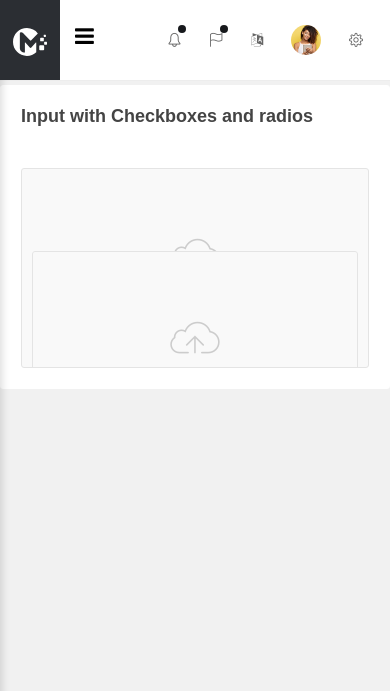
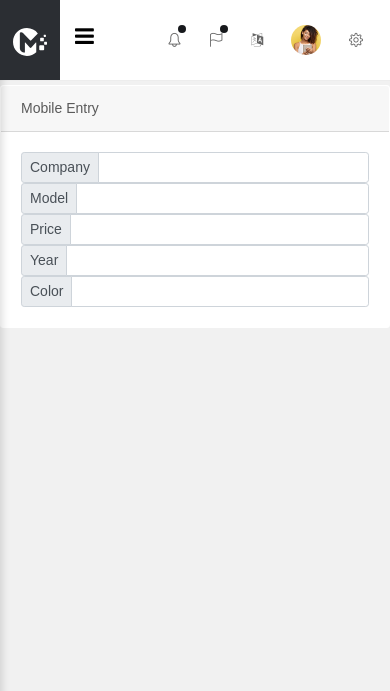
Before and after one commit to KamranKhanI/djangoApp, a Django app: page /mobile/test/ in a window 390 px wide. Shown: the top 691 px of the page. Run offline with Django 3.2, Linux system fonts and the light colour scheme; some libraries are stand-ins or nearby versions; some web fonts are replaced.

Commit message:
Change in First Form of mobile ENTRY

```diff
--- a/Electronic/Mobile/templates/Mobile/mobile.html
+++ b/Electronic/Mobile/templates/Mobile/mobile.html
@@ -2,12 +2,63 @@
 
 {% block content %}
 
-    <div class="card">
-        <div class="header">
-                            <h2>Input with Checkboxes and radios</h2>
-                        </div>
-                        <div class="body">
-                            <div class="dropify-wrapper"><div class="dropify-message"><span class="file-icon"></span> <p>Drag and drop a file here or click</p><p class="dropify-error">Ooops, something wrong appended.</p></div><div class="dropify-loader"></div><div class="dropify-errors-container"><ul></ul></div><input class="dropify" type="file"><button class="dropify-clear" type="button">Remove</button><div class="dropify-preview"><span class="dropify-render"></span><div class="dropify-infos"><div class="dropify-infos-inner"><p class="dropify-filename"><span class="file-icon"></span> <span class="dropify-filename-inner"></span></p><p class="dropify-infos-message">Drag and drop or click to replace</p></div></div></div></div>
+    <div class="card big-light">
+                        <div class="card-header">Mobile Entry</div>
+                        <div class="card-body">
+                            <form method="post" action="">
+
+                            <div class="row">
+                                <div class="col-md-6">
+                                       <div class="input-group input-group-sm">
+                                <div class="input-group-prepend">
+                                    <span class="input-group-text" id="inputGroup-sizing-sm">Company</span>
+                                </div>
+                                <input class="form-control" aria-describedby="inputGroup-sizing-sm" aria-label="Large" type="text">
+                            </div>
+                                       <div class="input-group input-group-sm">
+                                <div class="input-group-prepend">
+                                    <span class="input-group-text" id="inputGroup-sizing-sm">Model</span>
+                                </div>
+                                <input class="form-control" aria-describedby="inputGroup-sizing-sm" aria-label="Large" type="text">
+                            </div>
+                                             <div class="input-group input-group-sm">
+                                <div class="input-group-prepend">
+                                    <span class="input-group-text" id="inputGroup-sizing-sm">Price</span>
+                                </div>
+                                <input class="form-control" aria-describedby="inputGroup-sizing-sm" aria-label="Large" type="text">
+                            </div>
+
+                                </div>
+                                 <div class="col-md-6">
+                                        <div class="input-group input-group-sm">
+                                <div class="input-group-prepend">
+                                    <span class="input-group-text" id="inputGroup-sizing-sm">Year</span>
+                                </div>
+                                <input class="form-control" aria-describedby="inputGroup-sizing-sm" aria-label="Large" type="text">
+                            </div>
+                                        <div class="input-group input-group-sm">
+                                <div class="input-group-prepend">
+                                    <span class="input-group-text" id="inputGroup-sizing-sm">Color</span>
+                                </div>
+                                <input class="form-control" aria-describedby="inputGroup-sizing-sm" aria-label="Large" type="text">
+                            </div>
+
+                                 </div>
+                            </div>
+
+                            </form>
+
+
+
+
                         </div>
                     </div>
+
+
+
+
+
+
+
+
 {% endblock content %}
```
